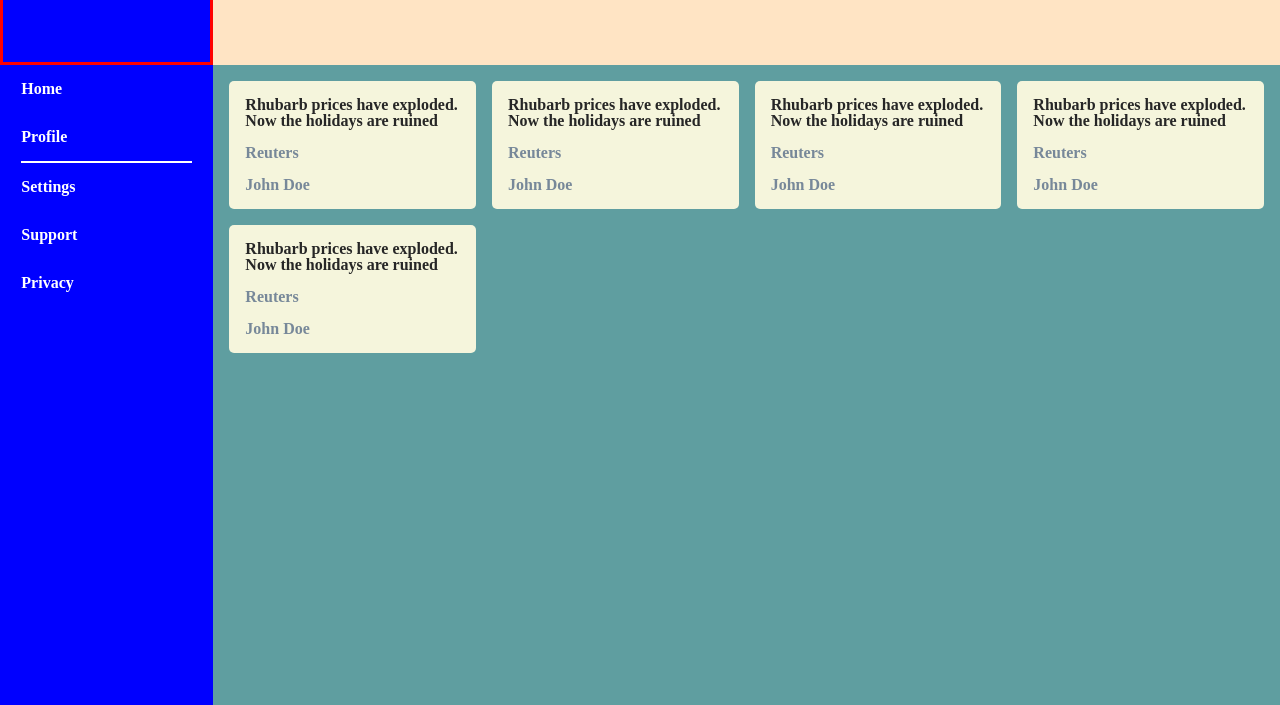
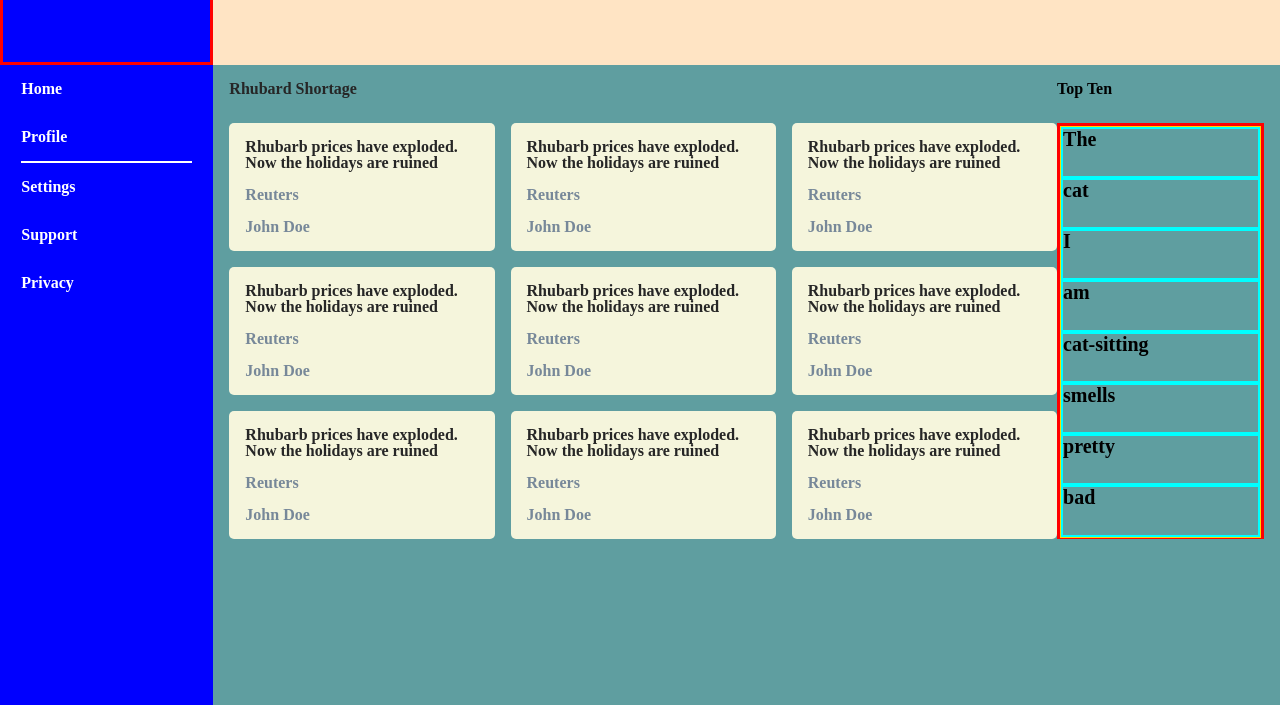
Before and after one commit to HPatto/sample_dashboard, a plain HTML site: page index.html in a window 1280 px wide. Shown: the part 95-800 px from the top of the page. Drawn offline with Linux system fonts and the light colour scheme.

Commit message:
Update trending list style

```diff
--- a/CSS/styles.css
+++ b/CSS/styles.css
@@ -78,11 +78,22 @@ body {
 
 /* Here we have the content styles */
 
-.articles-zone {
+.articles-zone,
+.trending-zone {
+    display: grid;
+    grid-template-rows: 1fr repeat(10, 1fr);
+    /* grid-template-columns: repeat(auto-fit, minmax(232px, 1fr)); */
+    /* gap: 16px; */
+    /* background-color: brown; */
+}
+
+.article-cards {
     display: grid;
     grid-template-columns: repeat(auto-fit, minmax(232px, 1fr));
     gap: 16px;
+    grid-row: 2 / 12;
     /* background-color: brown; */
+
 }
 
 .article-card {
@@ -96,6 +107,7 @@ body {
 
 .article-title {
     color: rgb(38, 38, 38);
+    grid-row: 1 / 2;
 }
 
 .article-source,
@@ -103,3 +115,37 @@ body {
     color: lightslategray;
     margin-top: 16px;
 }
+
+.content-zones {
+    display: grid;
+    grid-template-columns: 4fr 1fr;
+}
+
+.trending-zone {
+    display: grid;
+    grid-template-rows: 1fr repeat(10, 1fr);
+}
+
+.trending-title {
+    grid-row: 1 / 2;
+}
+
+.trending-content {
+    grid-row: 2 / 12;
+    border: 3px solid red;
+}
+
+.trending-content ol {
+    height: 100%;
+    display: flex;
+    flex-direction: column;
+    /* justify-content: center; */
+    border: 1px solid gold;
+}
+
+.trending-content li {
+    flex: 1 0 auto;
+    font-size: 20px;
+    /* line-height: 2; */
+    border: 2px solid cyan;
+}
--- a/index.html
+++ b/index.html
@@ -36,7 +36,56 @@
             Profile summary
         </div>
         <div class="content">
+            <div class="content-zones">
                 <div class="articles-zone">
+                    <div class="article-title">
+                        <p>Rhubard Shortage</p>
+                    </div>
+                    <div class="article-cards">
+                        <div class="article-card">
+                            <div class="article-title">
+                                <p>Rhubarb prices have exploded. Now the holidays are ruined</p>
+                            </div>
+                            <div class="article-source">
+                                <p>Reuters</p>
+                            </div>
+                            <div class="article-author">
+                                <p>John Doe</p>
+                            </div>
+                        </div>
+                        <div class="article-card">
+                            <div class="article-title">
+                                <p>Rhubarb prices have exploded. Now the holidays are ruined</p>
+                            </div>
+                            <div class="article-source">
+                                <p>Reuters</p>
+                            </div>
+                            <div class="article-author">
+                                <p>John Doe</p>
+                            </div>
+                        </div>
+                        <div class="article-card">
+                            <div class="article-title">
+                                <p>Rhubarb prices have exploded. Now the holidays are ruined</p>
+                            </div>
+                            <div class="article-source">
+                                <p>Reuters</p>
+                            </div>
+                            <div class="article-author">
+                                <p>John Doe</p>
+                            </div>
+                        </div>
+                        <div class="article-card">
+                            <div class="article-title">
+                                <p>Rhubarb prices have exploded. Now the holidays are ruined</p>
+                            </div>
+                            <div class="article-source">
+                                <p>Reuters</p>
+                            </div>
+                            <div class="article-author">
+                                <p>John Doe</p>
+                            </div>
+                        </div>
                         <div class="article-card">
                             <div class="article-title">
                                 <p>Rhubarb prices have exploded. Now the holidays are ruined</p>
@@ -94,6 +143,25 @@
                         </div>
                     </div>
                 </div>
+                <div class="trending-zone">
+                    <div class="trending-title">
+                        <p>Top Ten</p>
+                    </div>
+                    <div class="trending-content">
+                        <ol>
+                            <li>The</li>
+                            <li>cat</li>
+                            <li>I</li>
+                            <li>am</li>
+                            <li>cat-sitting</li>
+                            <li>smells</li>
+                            <li>pretty</li>
+                            <li>bad</li>
+                        </ol>
+                    </div>
+                </div>
+            </div>
+        </div>
     </div>
 </body>
 </html>
```
Lines whose indentation alone changed are shown as unchanged.
